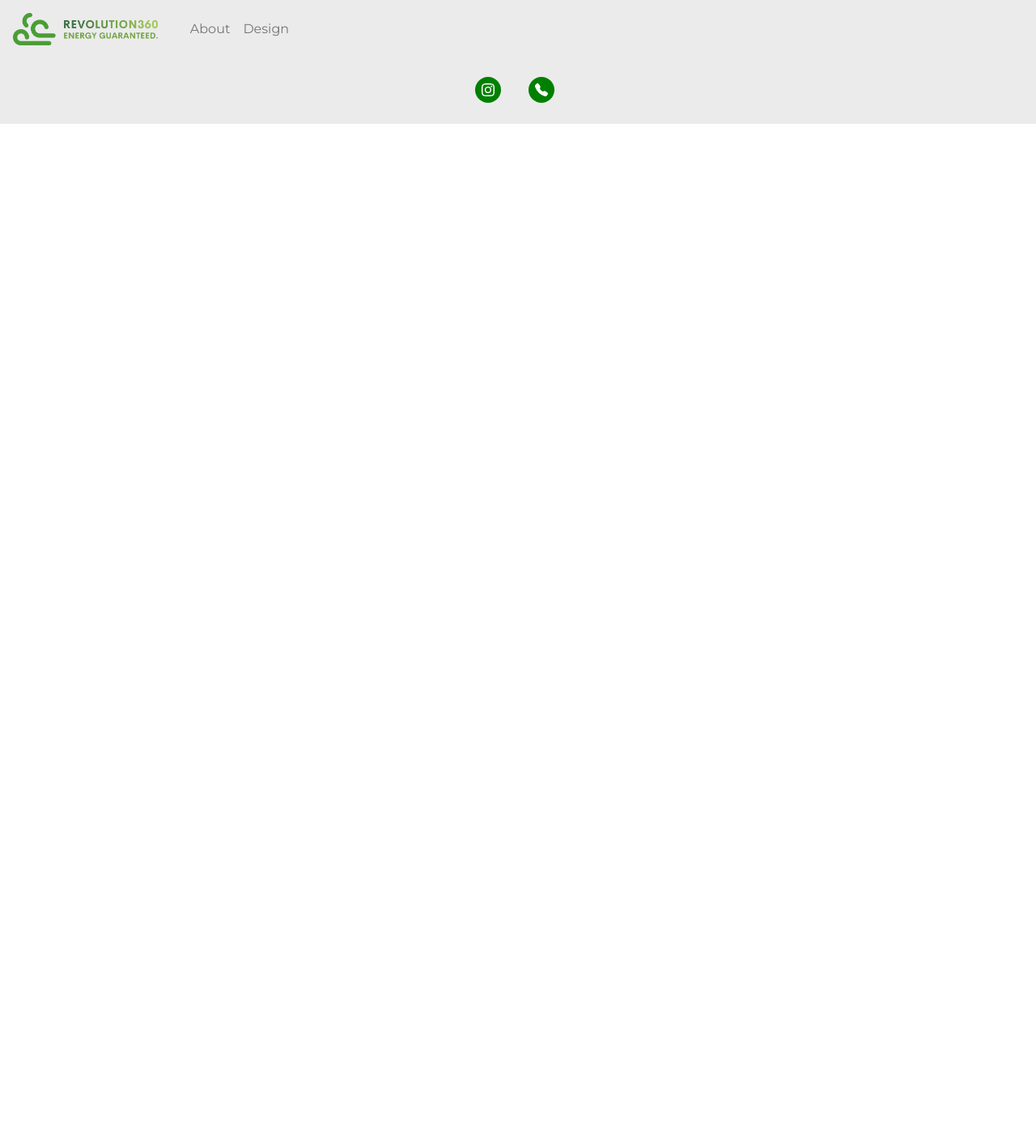
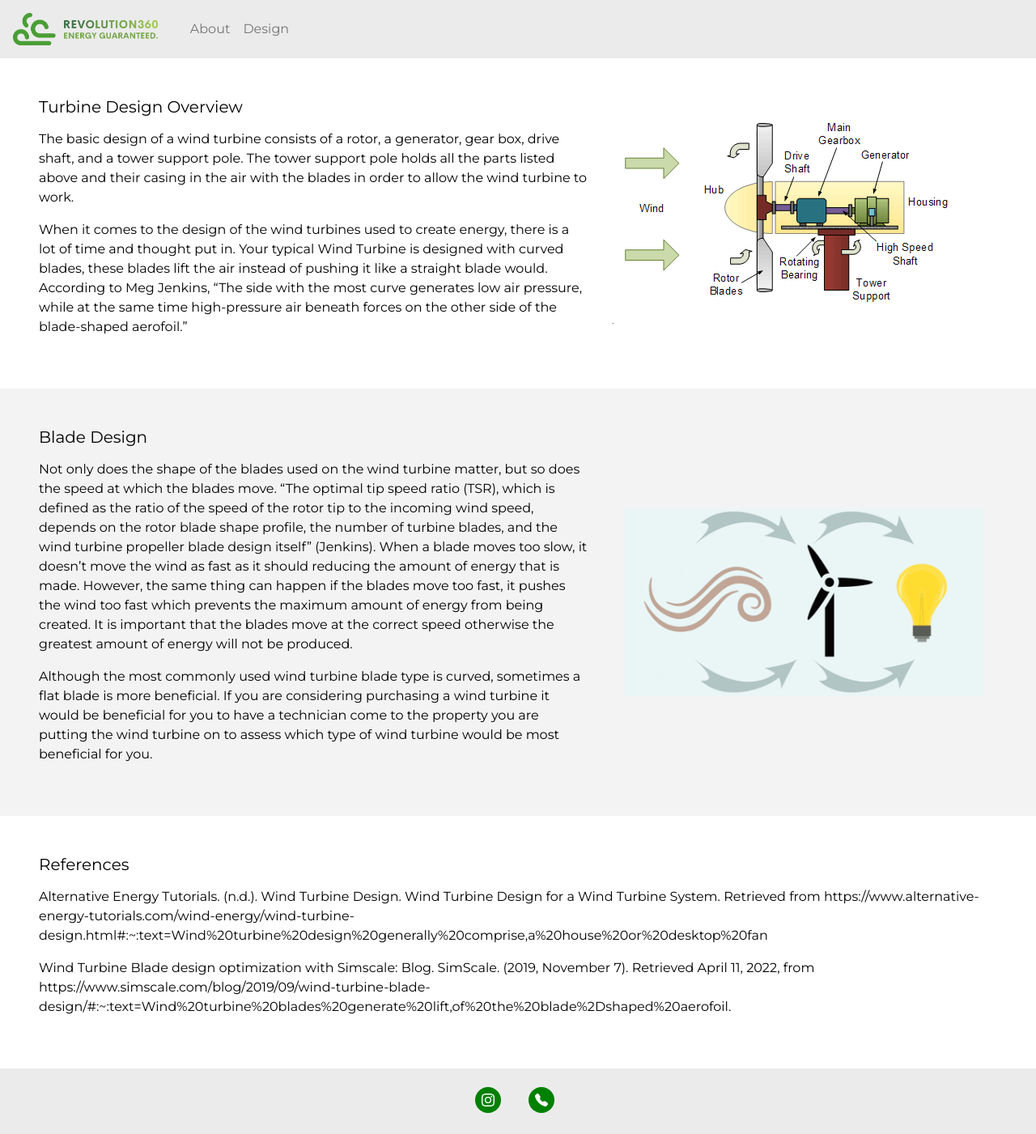
Before and after one commit to caperdue/revolution360, a Vue app: page /design in a window 1280 px wide. Shown: the whole page at 81% size. Before the commit the page ends 800 px from the top, so only its background shows below. Built offline with nearby package versions, Linux system fonts and the light colour scheme; a web font is replaced by a local one.

Commit message:
Adding design tab and references

```diff
--- a/src/App.vue
+++ b/src/App.vue
@@ -15,6 +15,7 @@
     </b-navbar>
 
     <router-view/>
+
     <section>
       <div class="footer page-color">
         <b-row class="p-3" style="text-align:center;">
@@ -53,6 +54,7 @@
         </b-row>
       </div>
     </section>
+
   </div>
 </template>
 
--- a/src/components/About.vue
+++ b/src/components/About.vue
@@ -11,7 +11,7 @@
           background="#ababab"
           img-width="1024"
           img-height="480"
-          style="text-shadow: 1px 1px 2px #000; "
+          style="text-shadow: 1px 1px 2px #000"
           @sliding-start="onSlideStart"
           @sliding-end="onSlideEnd"
         >
@@ -22,7 +22,7 @@
             :img-src="require('../assets/turbine4.jpeg')"
           ></b-carousel-slide>
 
-<b-carousel-slide
+          <b-carousel-slide
             caption="Efficient Design"
             text="Revolution360's efficient design helps YOU save electricity costs reliably, slashing your electricity bills "
             class="black_text"
@@ -42,6 +42,36 @@
         </b-carousel>
       </b-col>
     </b-row>
+    <section>
+      <div class="mx-5 py-5">
+        <b-row>
+          <b-col>
+            <h5 class="mb-3">References</h5>
+            <p>
+              Gallery: Windflow. Syncwind Power Ltd. - gallery - we synchronise
+              the wind into the grid. (2021, June 7). Retrieved April 11, 2022,
+              from https://windflow.co.nz/Gallery.htm
+            </p>
+            <p>
+              James Brooks / Kodiak Daily Mirror Fairbanks Daily News-Miner.
+              (2013, January 21). New wind turbines begin turning on Kodiak's
+              Pillar Mountain. Miner. Retrieved April 11, 2022, from
+              https://www.newsminer.com/new-wind-turbines-begin-turning-on-kodiak-s-pillar-mountain/article_2dea64ab-204e-5bcb-b8de-5ed390004e27.html
+            </p>
+            <p>
+              Offshore Wind Turbine Development. (n.d.). Design - 2-B Energy –
+              Offshore Wind Turbine Development. Retrieved April 11, 2022, from
+              https://th.bing.com/th/id/OIP.qSWR6BM2Hh3z8FFNNxD3FwHaKn?pid=ImgDet&amp;rs=1.
+            </p>
+            <p>
+              Wind Turbine Animation. (n.d.). Divi. Retrieved April 11, 2022,
+              from
+              http://www.jd3d.co.uk/portfolio/wind-turbine-animation-for-422-south/.
+            </p>
+          </b-col>
+        </b-row>
+      </div>
+    </section>
   </div>
 </template>
 
@@ -57,11 +87,10 @@ export default {
 </script>
 
 <style scoped>
-* {
+b-carousel {
   text-align: center;
 }
 img {
   max-height: 300px;
 }
-
 </style>
--- a/src/components/Design.vue
+++ b/src/components/Design.vue
@@ -1,15 +1,105 @@
 <template>
   <div>
-
+    <section>
+      <div class="mx-5 py-5">
+        <b-row align-v="center">
+          <b-col md="7">
+            <h5 class="mb-3">Turbine Design Overview</h5>
+            <p>
+              The basic design of a wind turbine consists of a rotor, a
+              generator, gear box, drive shaft, and a tower support pole. The
+              tower support pole holds all the parts listed above and their
+              casing in the air with the blades in order to allow the wind
+              turbine to work.
+            </p>
+            <p>
+              When it comes to the design of the wind turbines used to create
+              energy, there is a lot of time and thought put in. Your typical
+              Wind Turbine is designed with curved blades, these blades lift the
+              air instead of pushing it like a straight blade would. According
+              to Meg Jenkins, “The side with the most curve generates low air
+              pressure, while at the same time high-pressure air beneath forces
+              on the other side of the blade-shaped aerofoil.”
+            </p>
+          </b-col>
+          <b-col md="5" class="">
+            <b-img
+              class="p-3"
+              fluid
+              :src="require('../assets/howitsmade1.gif')"
+            />
+            <p style="font-size: 0.6rem">.</p>
+          </b-col>
+        </b-row>
+      </div>
+    </section>
+    <section>
+      <div class="mx-5 py-5">
+        <b-row align-v="center">
+          <b-col md="7">
+            <h5 class="mb-3">Blade Design</h5>
+            <p>
+              Not only does the shape of the blades used on the wind turbine
+              matter, but so does the speed at which the blades move. “The
+              optimal tip speed ratio (TSR), which is defined as the ratio of
+              the speed of the rotor tip to the incoming wind speed, depends on
+              the rotor blade shape profile, the number of turbine blades, and
+              the wind turbine propeller blade design itself” (Jenkins). When a
+              blade moves too slow, it doesn’t move the wind as fast as it
+              should reducing the amount of energy that is made. However, the
+              same thing can happen if the blades move too fast, it pushes the
+              wind too fast which prevents the maximum amount of energy from
+              being created. It is important that the blades move at the correct
+              speed otherwise the greatest amount of energy will not be
+              produced.
+            </p>
+            <p>
+              Although the most commonly used wind turbine blade type is curved,
+              sometimes a flat blade is more beneficial. If you are considering
+              purchasing a wind turbine it would be beneficial for you to have a
+              technician come to the property you are putting the wind turbine
+              on to assess which type of wind turbine would be most beneficial
+              for you.
+            </p>
+          </b-col>
+          <b-col md="5" class="">
+            <b-img
+              class="p-3"
+              fluid
+              :src="require('../assets/howitsmade2.png')"
+            />
+          </b-col>
+        </b-row>
+      </div>
+    </section>
+    <section>
+      <div class="mx-5 py-5">
+        <b-row align-v="center">
+          <b-col>
+            <h5 class="mb-3">References</h5>
+            <p>
+              Alternative Energy Tutorials. (n.d.). Wind Turbine Design. Wind
+              Turbine Design for a Wind Turbine System. Retrieved from
+              https://www.alternative-energy-tutorials.com/wind-energy/wind-turbine-design.html#:~:text=Wind%20turbine%20design%20generally%20comprise,a%20house%20or%20desktop%20fan
+            </p>
+            <p>
+              Wind Turbine Blade design optimization with Simscale: Blog.
+              SimScale. (2019, November 7). Retrieved April 11, 2022, from
+              https://www.simscale.com/blog/2019/09/wind-turbine-blade-design/#:~:text=Wind%20turbine%20blades%20generate%20lift,of%20the%20blade%2Dshaped%20aerofoil.
+            </p>
+          </b-col>
+        </b-row>
+      </div>
+    </section>
   </div>
 </template>
 
 <script>
-export default {
-
-}
+export default {};
 </script>
 
-<style>
-
+<style scoped>
+section:nth-child(even) {
+  background-color: rgba(236, 236, 236, 0.617);
+}
 </style>
--- a/src/components/Home.vue
+++ b/src/components/Home.vue
@@ -1,10 +1,6 @@
 <template>
   <div>
-    <b-row
-      class="image-overlay lighter"
-      align-v="end"
-      align-h="end"
-    >
+    <b-row class="image-overlay lighter" align-v="end" align-h="end">
       <b-col class="background-color p-4" md="9">
         <b-row>
           <b-col cols="12">
@@ -57,19 +53,20 @@
           <b-col md="7">
             <h5 class="mb-3">Why Wind Power?</h5>
             <p>
-                <span class="custom-bold">Wind power</span> is an alternative
-                form of energy that is considered a renewable energy source. It
-                is clean and readily available, especially through our services.
-                The blades on a wind turbine spin in order to generate
-                electricity. There are numerous benefits to using wind energy.
+              <span class="custom-bold">Wind power</span> is an alternative form
+              of energy that is considered a renewable energy source. It is
+              clean and readily available, especially through our services. The
+              blades on a wind turbine spin in order to generate electricity.
+              There are numerous benefits to using wind energy.
             </p>
             <p>
-                The U.S. wind industry as a whole supports 116,800 jobs. As a
-                whole, wind currently provides more than 10% of the country's
-                electricity. Greenhouse gas emissions from renewable sources is
-                also significantly lower (link here). Wind energy produces
-                around 11 grams of CO2 per kilowatt-hour, whereas coal is around
-                980g CO2/kWh and natural gas being 465g CO2/hWh.
+              According to Energy.gov, the U.S. wind industry as a whole
+              supports 116,800 jobs. As a whole, wind currently provides more
+              than 10% of the country's electricity. Greenhouse gas emissions
+              from renewable sources is also significantly lower (link here).
+              Wind energy produces around 11 grams of CO2 per kilowatt-hour,
+              whereas coal is around 980g CO2/kWh and natural gas being 465g
+              CO2/hWh.
             </p>
             <span class="custom-bold"
               >The carbon footprint of wind power is almost 90 times less than
@@ -78,10 +75,13 @@
           </b-col>
           <b-col md="5" class="text-center">
             <b-img
-                class="p-3" fluid
+              class="p-3"
+              fluid
               src="https://www.energy.gov/sites/default/files/styles/full_article_width/public/2021-08/greenhouse-gas-emissions.jpg?itok=2n0qOGbB"
             />
-              <p style="font-size: .8rem;">Wind produces a significantly less amount of CO2.</p>
+            <p style="font-size: 0.8rem">
+              Wind produces a significantly less amount of CO2.
+            </p>
           </b-col>
         </b-row>
       </div>
@@ -100,6 +100,33 @@
             footprint. It must start with someone, and it can start with
             <span class="custom-bold">you.</span>
           </p>
+        </b-row>
+      </div>
+    </section>
+    <section>
+      <div class="mx-5 py-5">
+        <b-row align-v="center">
+          <b-col>
+            <h5 class="mb-3">References</h5>
+            <p>
+              How Wind Energy Can Help Us Breathe Easier. Energy.gov. (2021,
+              August 30). Retrieved April 11, 2022, from
+              https://www.energy.gov/eere/wind/articles/how-wind-energy-can-help-us-breathe-easier
+            </p>
+            <p>
+              Wind Turbine. Wikimedia Commons. (2006). Wikimedia. Retrieved from
+              https://commons.wikimedia.org/wiki/File:Mod-5B_Wind_turbine.jpg.
+            </p>
+            <p>
+              Wind Market Reports: 2021 Edition. Energy.gov. (n.d.). Retrieved
+              April 11, 2022, from
+              https://www.energy.gov/eere/wind/wind-market-reports-2021-edition.
+            </p>
+            <p>
+              Workers on Wind Turbine. (2017). Clean Power. Retrieved from
+              https://cleanpower.org/wp-content/uploads/2021/07/workers-on-wind-turbine.jpg.
+            </p>
+          </b-col>
         </b-row>
       </div>
     </section>
```
Also changed, not shown: src/assets/howitsmade1.gif (added), src/assets/howitsmade2.png (added). Lines whose indentation alone changed are shown as unchanged.
